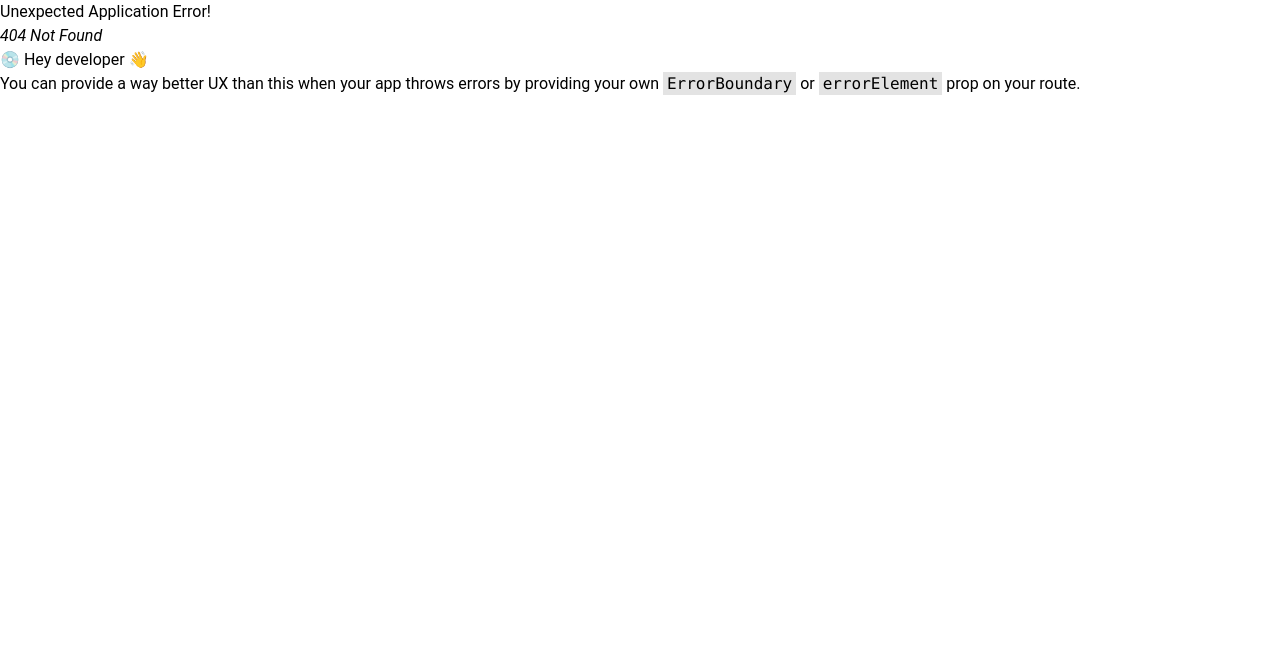
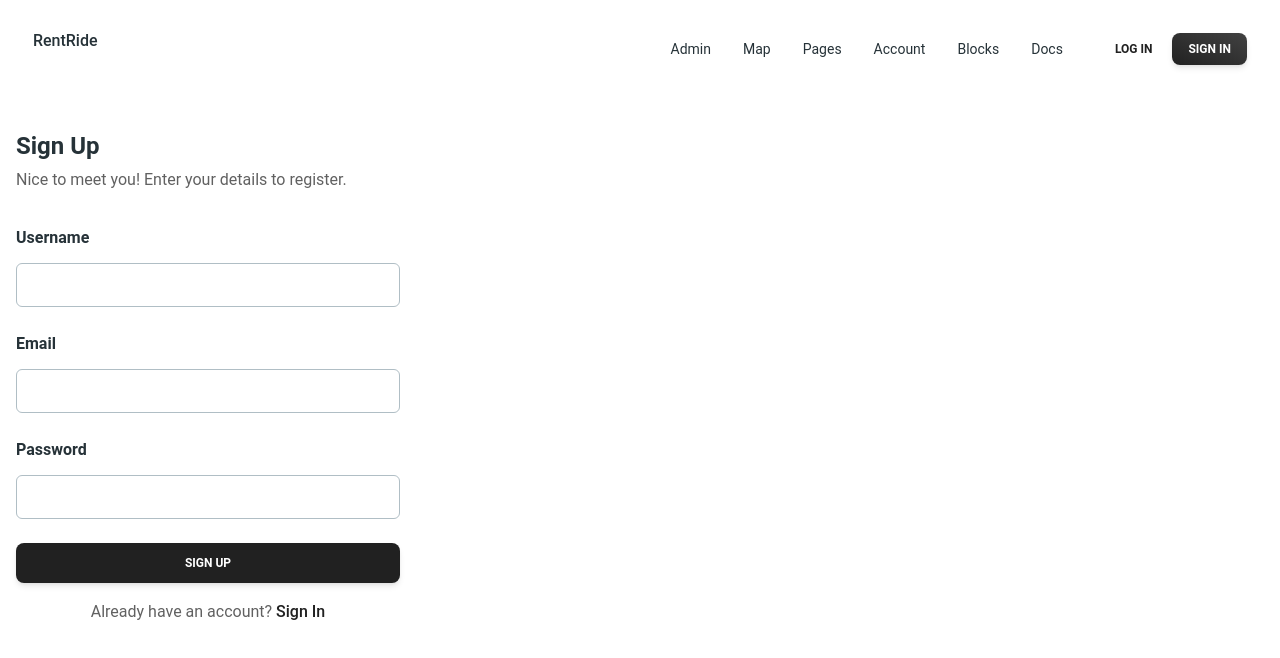
Before and after one commit to JanAlif/RentRide_FERI_DigitalTwin, a React (Vite) app in the folder RentRideSP/frontend/: page /register in a window 1280 px wide. Before the commit this address had no page. Shown: the top 658 px of the page. Built offline with nearby package versions, Linux system fonts and the light colour scheme.

Commit message:
KAN-1 login/logout register using JWT cookies

```diff
--- a/RentRideSP/frontend/src/components/Header.jsx
+++ b/RentRideSP/frontend/src/components/Header.jsx
@@ -7,9 +7,17 @@ import {
   IconButton,
 } from "@material-tailwind/react";
 import { Link } from "react-router-dom";
+import { useSelector, useDispatch } from "react-redux";
+import { logout } from "../slices/authSlice";
 
 export function StickyNavbar() {
   const [openNav, setOpenNav] = React.useState(false);
+  const { userInfo } = useSelector((state) => state.auth);
+  const dispatch = useDispatch();
+
+  const logoutHandler = () => {
+    dispatch(logout());
+  };
 
   React.useEffect(() => {
     window.addEventListener(
@@ -20,32 +28,62 @@ export function StickyNavbar() {
 
   const navList = (
     <ul className="mt-2 mb-4 flex flex-col gap-2 lg:mb-0 lg:mt-0 lg:flex-row lg:items-center lg:gap-6">
-      <Typography as="li" variant="small" color="blue-gray" className="p-1 font-normal">
+      <Typography
+        as="li"
+        variant="small"
+        color="blue-gray"
+        className="p-1 font-normal"
+      >
         <Link to="/admin" className="flex items-center">
           Admin
         </Link>
       </Typography>
-      <Typography as="li" variant="small" color="blue-gray" className="p-1 font-normal">
+      <Typography
+        as="li"
+        variant="small"
+        color="blue-gray"
+        className="p-1 font-normal"
+      >
         <Link to="/map" className="flex items-center">
           Map
         </Link>
       </Typography>
-      <Typography as="li" variant="small" color="blue-gray" className="p-1 font-normal">
+      <Typography
+        as="li"
+        variant="small"
+        color="blue-gray"
+        className="p-1 font-normal"
+      >
         <a href="#" className="flex items-center">
           Pages
         </a>
       </Typography>
-      <Typography as="li" variant="small" color="blue-gray" className="p-1 font-normal">
+      <Typography
+        as="li"
+        variant="small"
+        color="blue-gray"
+        className="p-1 font-normal"
+      >
         <a href="#" className="flex items-center">
           Account
         </a>
       </Typography>
-      <Typography as="li" variant="small" color="blue-gray" className="p-1 font-normal">
+      <Typography
+        as="li"
+        variant="small"
+        color="blue-gray"
+        className="p-1 font-normal"
+      >
         <a href="#" className="flex items-center">
           Blocks
         </a>
       </Typography>
-      <Typography as="li" variant="small" color="blue-gray" className="p-1 font-normal">
+      <Typography
+        as="li"
+        variant="small"
+        color="blue-gray"
+        className="p-1 font-normal"
+      >
         <a href="#" className="flex items-center">
           Docs
         </a>
@@ -57,23 +95,84 @@ export function StickyNavbar() {
     <div className="w-full overflow-hidden">
       <Navbar className="sticky top-0 z-10 h-max w-full max-w-full rounded-none px-4 py-2 lg:px-8 lg:py-4">
         <div className="flex items-center justify-between text-blue-gray-900">
-          <Typography as="a" href="#" className="mr-4 cursor-pointer py-1.5 font-medium">
+          <Typography
+            as="a"
+            href="#"
+            className="mr-4 cursor-pointer py-1.5 font-medium"
+          >
             RentRide
           </Typography>
-          <div className="hidden lg:flex items-center gap-4">
-            {navList}
+          <div className="flex items-center gap-4 mt-4">
+            <div className="mr-4 hidden lg:block">{navList}</div>
+            {userInfo ? (
+              <Button
+                variant="gradient"
+                size="sm"
+                className="hidden lg:inline-block"
+                onClick={logoutHandler}
+              >
+                <span>Log out</span>
+              </Button>
+            ) : (
               <div className="flex items-center gap-x-1">
                 <Link to="/login">
-                <Button variant="text" size="sm">
+                  <Button
+                    variant="text"
+                    size="sm"
+                    className="hidden lg:inline-block"
+                  >
                     <span>Log In</span>
                   </Button>
                 </Link>
                 <Link to="/register">
-                <Button variant="gradient" size="sm">
+                  <Button
+                    variant="gradient"
+                    size="sm"
+                    className="hidden lg:inline-block"
+                  >
                     <span>Sign in</span>
                   </Button>
                 </Link>
               </div>
+            )}
+
+            <IconButton
+              variant="text"
+              className="ml-auto h-6 w-6 text-inherit hover:bg-transparent focus:bg-transparent active:bg-transparent lg:hidden mt-4 mr-4"
+              ripple={false}
+              onClick={() => setOpenNav(!openNav)}
+            >
+              {openNav ? (
+                <svg
+                  xmlns="http://www.w3.org/2000/svg"
+                  fill="none"
+                  className="h-6 w-6"
+                  viewBox="0 0 24 24"
+                  stroke="currentColor"
+                  strokeWidth={2}
+                >
+                  <path
+                    strokeLinecap="round"
+                    strokeLinejoin="round"
+                    d="M6 18L18 6M6 6l12 12"
+                  />
+                </svg>
+              ) : (
+                <svg
+                  xmlns="http://www.w3.org/2000/svg"
+                  className="h-6 w-6"
+                  fill="none"
+                  stroke="currentColor"
+                  strokeWidth={2}
+                >
+                  <path
+                    strokeLinecap="round"
+                    strokeLinejoin="round"
+                    d="M4 6h16M4 12h16M4 18h16"
+                  />
+                </svg>
+              )}
+            </IconButton>
           </div>
           <IconButton
             variant="text"
@@ -82,12 +181,33 @@ export function StickyNavbar() {
             onClick={() => setOpenNav(!openNav)}
           >
             {openNav ? (
-              <svg xmlns="http://www.w3.org/2000/svg" fill="none" className="h-6 w-6" viewBox="0 0 24 24" stroke="currentColor" strokeWidth={2}>
-                <path strokeLinecap="round" strokeLinejoin="round" d="M6 18L18 6M6 6l12 12" />
+              <svg
+                xmlns="http://www.w3.org/2000/svg"
+                fill="none"
+                className="h-6 w-6"
+                viewBox="0 0 24 24"
+                stroke="currentColor"
+                strokeWidth={2}
+              >
+                <path
+                  strokeLinecap="round"
+                  strokeLinejoin="round"
+                  d="M6 18L18 6M6 6l12 12"
+                />
               </svg>
             ) : (
-              <svg xmlns="http://www.w3.org/2000/svg" className="h-6 w-6" fill="none" stroke="currentColor" strokeWidth={2}>
-                <path strokeLinecap="round" strokeLinejoin="round" d="M4 6h16M4 12h16M4 18h16" />
+              <svg
+                xmlns="http://www.w3.org/2000/svg"
+                className="h-6 w-6"
+                fill="none"
+                stroke="currentColor"
+                strokeWidth={2}
+              >
+                <path
+                  strokeLinecap="round"
+                  strokeLinejoin="round"
+                  d="M4 6h16M4 12h16M4 18h16"
+                />
               </svg>
             )}
           </IconButton>
--- a/RentRideSP/frontend/src/main.jsx
+++ b/RentRideSP/frontend/src/main.jsx
@@ -19,7 +19,8 @@ import PrivateRoute from "./components/PrivateRoute.jsx";
 import HeroScreen from "./screens/HeroScreen";
 import { LoginScreen } from "./screens/LoginScreen.jsx";
 import { MapScreen } from "./screens/MapScreen.jsx";
-import { AdminScreen } from "./screens/AdminScreen.jsx"
+import { AdminScreen } from "./screens/AdminScreen.jsx";
+import { RegisterScreen } from "./screens/RegisterScreen.jsx";
 
 //router for navigation
 const router = createBrowserRouter(
@@ -29,7 +30,7 @@ const router = createBrowserRouter(
       <Route path="/login" element={<LoginScreen />} />
       <Route path="/map" element={<MapScreen />} />
       <Route path="/admin" element={<AdminScreen />} />
-      {/* <Route path="/register" element={<RegisterScreen />} /> */}
+      <Route path="/register" element={<RegisterScreen />} />
       <Route path="" element={<PrivateRoute />}></Route>
     </Route>
   )
--- a/RentRideSP/frontend/src/screens/RegisterScreen.jsx
+++ b/RentRideSP/frontend/src/screens/RegisterScreen.jsx
@@ -6,7 +6,35 @@ import {
   Typography,
 } from "@material-tailwind/react";
 
-export function SimpleRegistrationForm() {
+import { useDispatch, useSelector } from "react-redux";
+import { Link, useNavigate } from "react-router-dom";
+import { useState, useEffect } from "react";
+import { useRegisterMutation } from "../slices/usersApiSlice";
+import { setUser } from "../slices/authSlice";
+
+export function RegisterScreen() {
+  const [username, setUsername] = useState("");
+  const [email, setEmail] = useState("");
+  const [password, setPassword] = useState("");
+
+  const dispatch = useDispatch();
+  const navigate = useNavigate();
+
+  const [register, { isLoading, error }] = useRegisterMutation();
+  const { userInfo } = useSelector((state) => state.auth);
+
+  const submitHandler = async (e) => {
+    e.preventDefault();
+
+    try {
+      const response = await register({ username, email, password }).unwrap();
+      dispatch(setUser(response));
+      navigate("/");
+    } catch (error) {
+      console.error("Failed to register:", error);
+    }
+  };
+
   return (
     <Card color="transparent" shadow={false}>
       <Typography variant="h4" color="blue-gray">
@@ -15,10 +43,13 @@ export function SimpleRegistrationForm() {
       <Typography color="gray" className="mt-1 font-normal">
         Nice to meet you! Enter your details to register.
       </Typography>
-      <form className="mt-8 mb-2 w-80 max-w-screen-lg sm:w-96">
+      <form
+        className="mt-8 mb-2 w-80 max-w-screen-lg sm:w-96"
+        onSubmit={submitHandler}
+      >
         <div className="mb-1 flex flex-col gap-6">
           <Typography variant="h6" color="blue-gray" className="-mb-3">
-            Your Name
+            Username
           </Typography>
           <Input
             size="lg"
@@ -27,9 +58,11 @@ export function SimpleRegistrationForm() {
             labelProps={{
               className: "before:content-none after:content-none",
             }}
+            value={username}
+            onChange={(e) => setUsername(e.target.value)}
           />
           <Typography variant="h6" color="blue-gray" className="-mb-3">
-            Your Email
+            Email
           </Typography>
           <Input
             size="lg"
@@ -38,6 +71,8 @@ export function SimpleRegistrationForm() {
             labelProps={{
               className: "before:content-none after:content-none",
             }}
+            value={email}
+            onChange={(e) => setEmail(e.target.value)}
           />
           <Typography variant="h6" color="blue-gray" className="-mb-3">
             Password
@@ -50,32 +85,20 @@ export function SimpleRegistrationForm() {
             labelProps={{
               className: "before:content-none after:content-none",
             }}
+            value={password}
+            onChange={(e) => setPassword(e.target.value)}
           />
         </div>
-        <Checkbox
-          label={
-            <Typography
-              variant="small"
-              color="gray"
-              className="flex items-center font-normal"
-            >
-              I agree the
-              <a
-                href="#"
-                className="font-medium transition-colors hover:text-gray-900"
-              >
-                &nbsp;Terms and Conditions
-              </a>
-            </Typography>
-          }
-          containerProps={{ className: "-ml-2.5" }}
-        />
-        <Button className="mt-6" fullWidth>
+
+        <Button className="mt-6" fullWidth type="submit">
           sign up
         </Button>
+        <p className="text-red-500 mt-2">
+          {error ? error.data.message || "Something went wrong!" : ""}
+        </p>
         <Typography color="gray" className="mt-4 text-center font-normal">
           Already have an account?{" "}
-          <a href="#" className="font-medium text-gray-900">
+          <a href="/login" className="font-medium text-gray-900">
             Sign In
           </a>
         </Typography>
--- a/RentRideSP/frontend/src/slices/usersApiSlice.js
+++ b/RentRideSP/frontend/src/slices/usersApiSlice.js
@@ -11,7 +11,14 @@ export const usersApi = apiSlice.injectEndpoints({
         body: data,
       }),
     }),
+    register: builder.mutation({
+      query: (data) => ({
+        url: `${USERS_URL}/register`,
+        method: "POST",
+        body: data,
+      }),
+    }),
   }),
 });
 
-export const { useLoginMutation } = usersApi;
+export const { useLoginMutation, useRegisterMutation } = usersApi;
```
Lines whose indentation alone changed are shown as unchanged.
